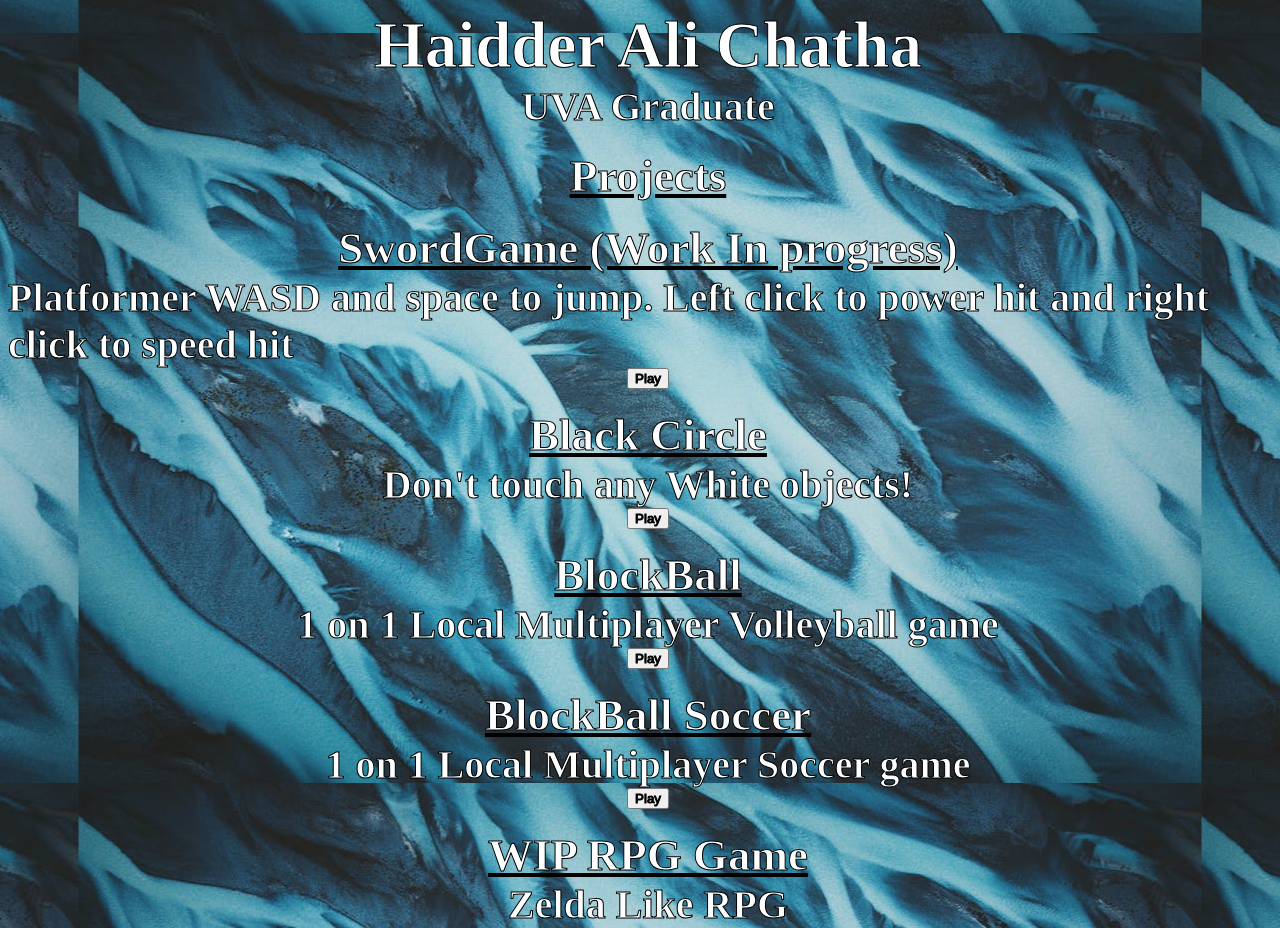
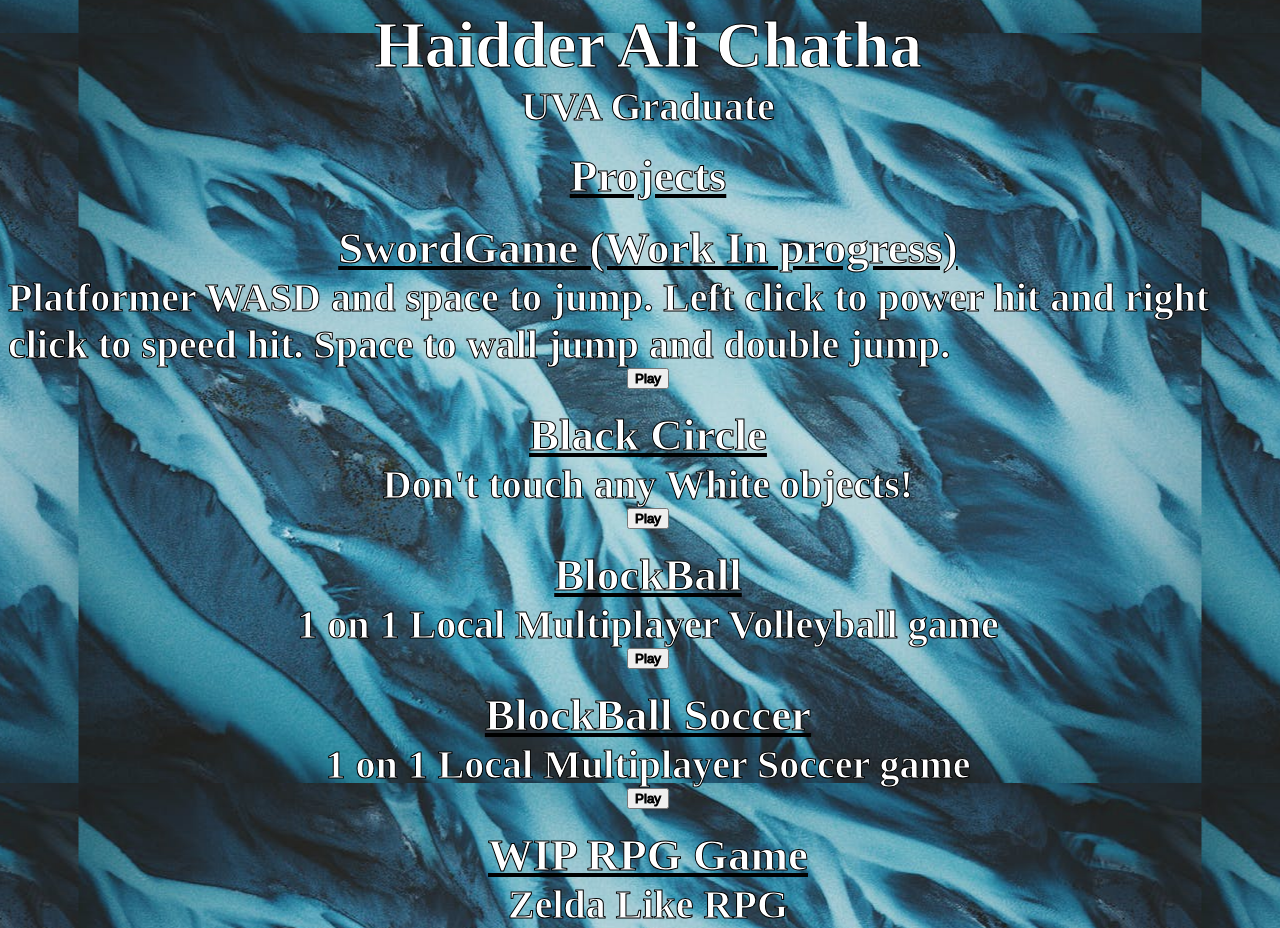
Before and after one commit to haidder9/haidder9.github.io, a plain HTML site: page index.html in a window 1280 px wide. Drawn offline with Linux system fonts and the light colour scheme.

Commit message:
updated swordgame info

```diff
--- a/index.html
+++ b/index.html
@@ -23,7 +23,7 @@
             SwordGame (Work In progress)
         </div>
         <div class="Info">
-            Platformer WASD and space to jump. Left click to power hit and right click to speed hit
+            Platformer WASD and space to jump. Left click to power hit and right click to speed hit. Space to wall jump and double jump.
         </div>
         <div class="toggle">
             <button id="swordgame-button" onclick="toggleSword()">
```
